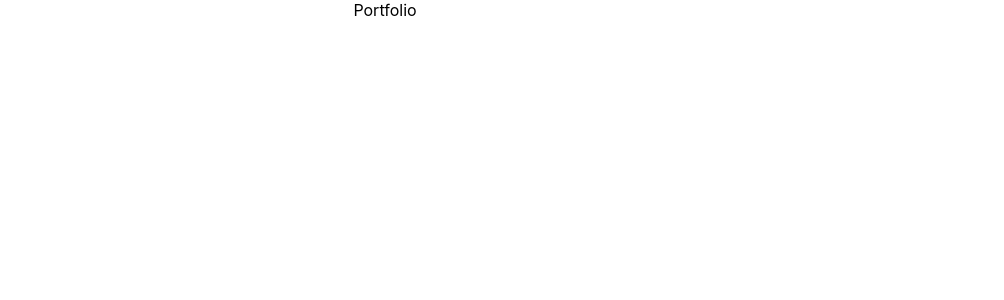
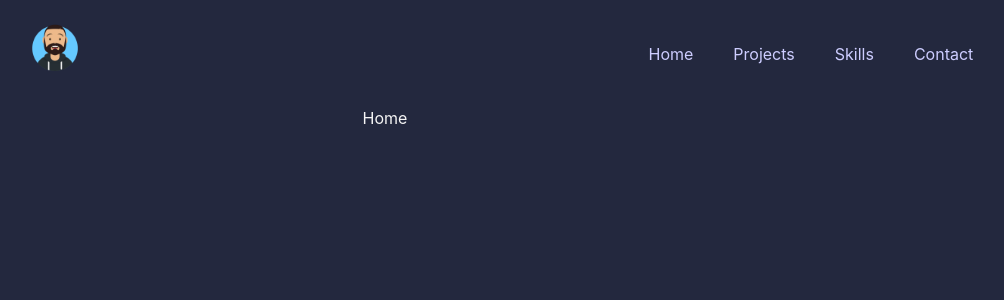
Before and after one commit to vinaykumar785557/portfolio-react, a React (Create React App) app: page / in a window 1280 px wide. Shown: the top 300 px of the page, without its empty margins (255-1259 px from the left). Built offline with nearby package versions, Linux system fonts and the light colour scheme.

Commit message:
routing and navbar is done

```diff
--- a/package.json
+++ b/package.json
@@ -3,6 +3,10 @@
   "version": "0.1.0",
   "private": true,
   "dependencies": {
+    "@emotion/react": "^11.8.2",
+    "@emotion/styled": "^11.8.1",
+    "@mui/icons-material": "^5.5.0",
+    "@mui/material": "^5.5.0",
     "@testing-library/jest-dom": "^5.16.2",
     "@testing-library/react": "^12.1.4",
     "@testing-library/user-event": "^13.5.0",
--- a/public/index.html
+++ b/public/index.html
@@ -24,7 +24,7 @@
       work correctly both with client-side routing and a non-root public URL.
       Learn how to configure a non-root public URL by running `npm run build`.
     -->
-    <title>React App</title>
+    <title>Vinay Kumar Portfolio</title>
   </head>
   <body>
     <noscript>You need to enable JavaScript to run this app.</noscript>
--- a/src/App.css
+++ b/src/App.css
@@ -1,3 +1,4 @@
 .App {
   text-align: center;
+  color: whitesmoke;
 }
--- a/src/App.js
+++ b/src/App.js
@@ -1,7 +1,28 @@
+import { Switch, Route } from 'react-router-dom';
 import './App.css';
-
+import Contact from './pages/Contact';
+import Home from './pages/Home';
+import Projects from './pages/Projects';
+import Skills from './pages/Skills';
+import Navbar from './components/Navbar'
 function App() {
-	return <div className='App'>Portfolio</div>;
+	return (
+		<div className='App'>
+      <Navbar/>
+			<Switch>
+				<Route path='/' exact component={Home}></Route>
+				<Route path='/projects'>
+					<Projects />
+				</Route>
+				<Route path='/skills'>
+					<Skills />
+				</Route>
+				<Route path='/contact'>
+					<Contact />
+				</Route>
+			</Switch>
+		</div>
+	);
 }
 
 export default App;
--- /dev/null
+++ b/src/components/Navbar.css
@@ -0,0 +1,86 @@
+.navbar {
+	width: auto;
+	margin: 10px;
+	padding: 8px 16px;
+	display: flex;
+	justify-content: space-around;
+	align-items: flex-start;
+}
+.navbar__leftside {
+	display: flex;
+}
+.navbar__leftside img {
+	width: 50px;
+}
+.navbar__rightside {
+	display: flex;
+	justify-content: space-around;
+	align-items: flex-end;
+}
+.navbar__rightside .navlist {
+	width: 100%;
+	display: flex;
+	flex-direction: row;
+	justify-content: space-around;
+	align-items: flex-end;
+}
+
+.navitems {
+	width: 80px;
+	margin: 10px;
+	margin-right: 1rem;
+	margin-left: 1rem;
+	padding: 16px;
+	display: flex;
+	list-style: none;
+	text-decoration: none;
+}
+.navitems a {
+	color: #cdcdff;
+	text-decoration: none;
+	margin: 20px;
+}
+
+.buttonwrapper {
+	margin-top: 1.2rem;
+	padding: 2px;
+	display: none;
+}
+
+li:active,
+li:hover {
+	border-bottom: 1px solid whitesmoke;
+}
+
+a:hover,
+a:active {
+	cursor: pointer;
+	color: #90a0d9;
+}
+@media (max-width: 600px) {
+	.buttonwrapper {
+		margin-top: 1.1rem;
+		padding: 2px;
+		display: block;
+	}
+
+	.navbar__rightside .navlist {
+		width: auto;
+		display: flex;
+		flex-direction: column;
+	}
+
+	.navitems {
+		display: flex;
+		flex-direction: column;
+		align-items: center;
+		padding: 3rem;
+		transition: all 0.5s ease;
+	}
+
+	li {
+		width: 100%;
+
+		padding: 1rem;
+	}
+}
--- /dev/null
+++ b/src/components/Navbar.js
@@ -0,0 +1,66 @@
+import React, { useEffect, useState } from 'react';
+import './Navbar.css';
+import logo from '../avataaars.png';
+import { Link } from 'react-router-dom';
+import { MenuSharp } from '@mui/icons-material';
+
+function Navbar() {
+	const [screenWidth, setScreenWidth] = useState(window.innerWidth);
+	const [toggleMenu, setToggleMenu] = useState(false);
+
+	console.log(screenWidth);
+	const toggleNav = () => {
+		setToggleMenu(!toggleMenu);
+	};
+
+	useEffect(() => {
+		const changeWidth = () => {
+			setScreenWidth(window.innerWidth);
+		};
+
+		window.addEventListener('resize', changeWidth);
+
+		return () => {
+			window.removeEventListener('resize', changeWidth);
+		};
+	}, []);
+
+	return (
+		<div className='navbar'>
+			<div className='navbar__leftside'>
+				<Link to='/'>
+					<img src={logo} alt='image-avatar'></img>
+				</Link>
+			</div>
+
+			<div className='navbar__rightside'>
+				{(toggleMenu || screenWidth > 600) && (
+					<nav className='navlist'>
+						<ul className='navitems'>
+							<li>
+								<Link to='/'>Home</Link>
+							</li>
+							<li>
+								<Link to='/projects'>Projects</Link>
+							</li>
+							<li>
+								<Link to='/skills'>Skills</Link>
+							</li>
+							<li>
+								<Link to='/contact'>Contact</Link>
+							</li>
+						</ul>
+					</nav>
+				)}
+
+				<div className='buttonwrapper'>
+					<button onClick={toggleNav}>
+						<MenuSharp />
+					</button>
+				</div>
+			</div>
+		</div>
+	);
+}
+
+export default Navbar;
--- a/src/index.css
+++ b/src/index.css
@@ -5,6 +5,7 @@ body {
     sans-serif;
   -webkit-font-smoothing: antialiased;
   -moz-osx-font-smoothing: grayscale;
+  background-color: #23283e;
 }
 
 code {
--- a/src/index.js
+++ b/src/index.js
@@ -2,11 +2,13 @@ import React from 'react';
 import ReactDOM from 'react-dom';
 import './index.css';
 import App from './App';
-
+import { BrowserRouter } from 'react-router-dom';
 
 ReactDOM.render(
-  <React.StrictMode>
-    <App />
-  </React.StrictMode>,
-  document.getElementById('root')
+	<React.StrictMode>
+		<BrowserRouter>
+			<App />
+		</BrowserRouter>
+	</React.StrictMode>,
+	document.getElementById('root')
 );
--- /dev/null
+++ b/src/pages/Contact.js
@@ -0,0 +1,7 @@
+import React from 'react';
+
+function Contact() {
+	return <div>Contact</div>;
+}
+
+export default Contact;
--- /dev/null
+++ b/src/pages/Home.js
@@ -0,0 +1,9 @@
+import React from 'react'
+
+function Home() {
+  return (
+    <div>Home</div>
+  )
+}
+
+export default Home
--- /dev/null
+++ b/src/pages/Projects.js
@@ -0,0 +1,9 @@
+import React from 'react'
+
+function Projects() {
+  return (
+    <div>Projects</div>
+  )
+}
+
+export default Projects
--- /dev/null
+++ b/src/pages/Skills.js
@@ -0,0 +1,9 @@
+import React from 'react'
+
+function Skills() {
+  return (
+    <div>Skills</div>
+  )
+}
+
+export default Skills
```
Also changed, not shown: src/avataaars.png (added), 1 other file (tests, documents, lock files or other folders).
